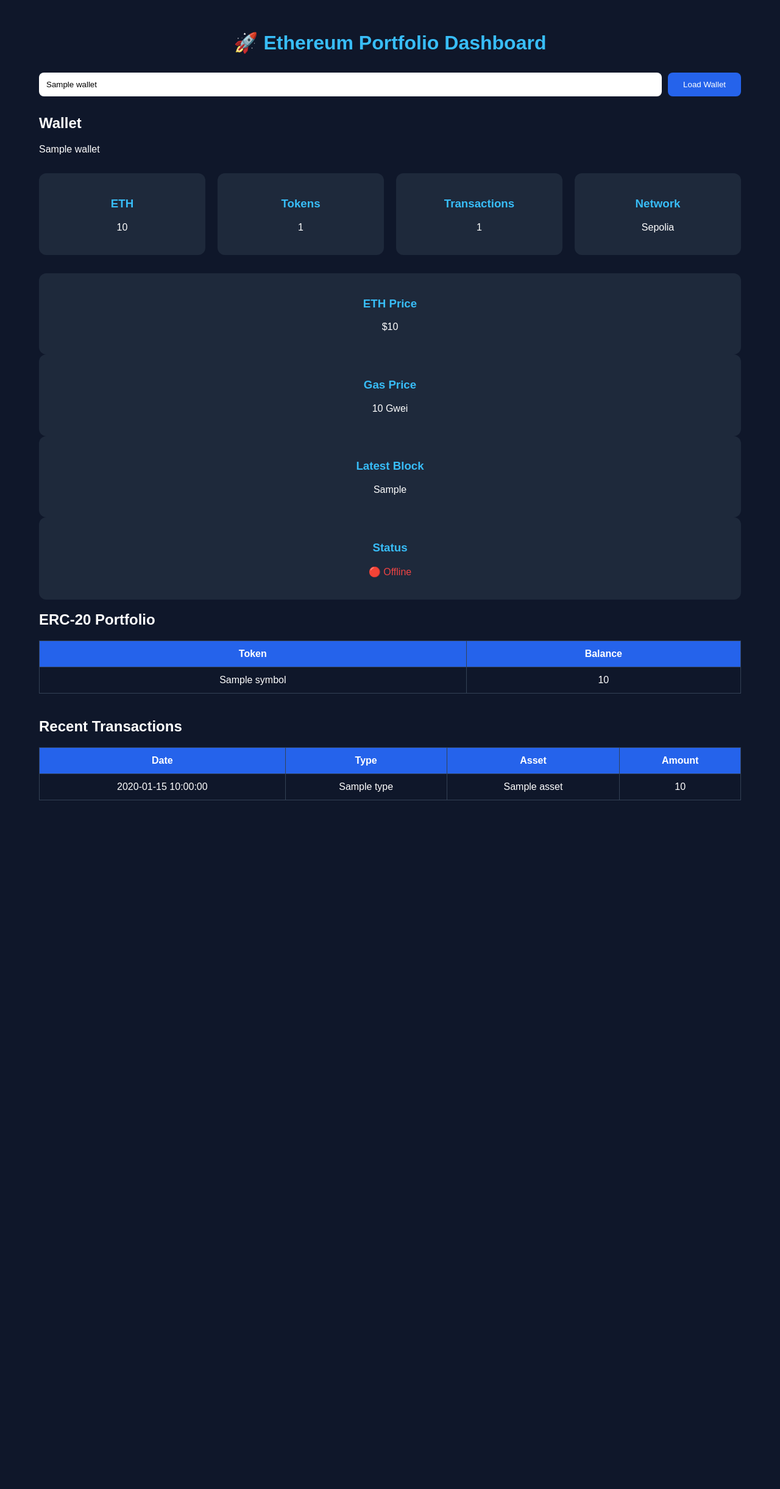
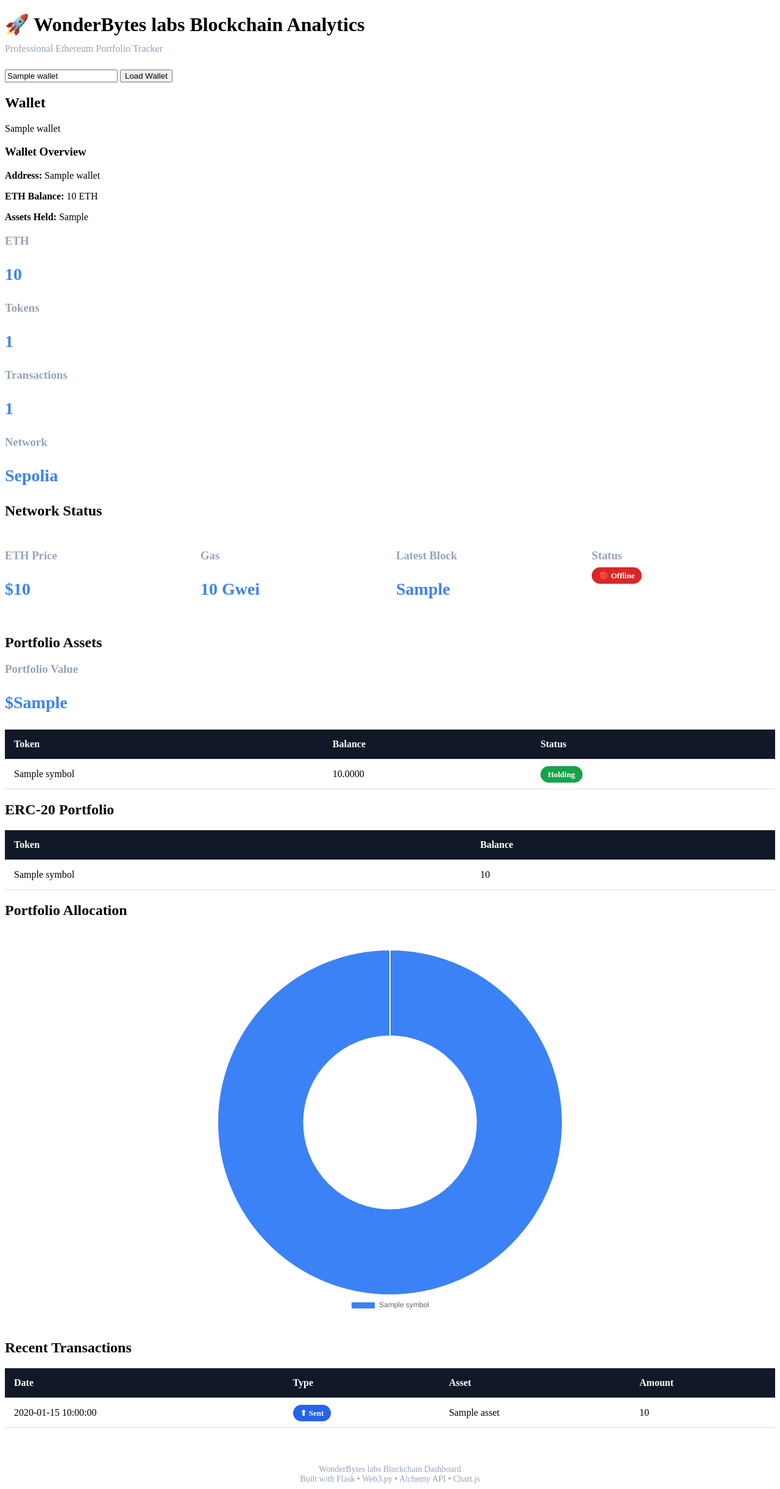
Before and after one commit to kimwelejames/web3-python-blockchain-explorer, a Flask app: template Projects/02_Flask_Blockchain_Dashboard/app/templates/index.html in a window 1280 px wide. Shown: the whole page at 61% size. Before the commit the page ends 1312 px from the top, so only its background shows below. Run offline with Flask 3, Linux system fonts and the light colour scheme; the template is opened without the code that fills it: most values are stand-ins (such as "Sample title", 1, 10 or a date in 2020).

Commit message:
Build live blockchain portfolio dashboard with market data and analytics

```diff
--- a/Projects/02_Flask_Blockchain_Dashboard/app/static/css/style.css
+++ b/Projects/02_Flask_Blockchain_Dashboard/app/static/css/style.css
@@ -1,92 +1,112 @@
-body{
-
-    font-family:Arial,Helvetica,sans-serif;
-    background:#0f172a;
-    color:white;
-    margin:0;
-}
-
-.container{
-
-    width:90%;
-    max-width:1200px;
-    margin:auto;
-    padding:30px;
-}
-
-h1{
-
-    text-align:center;
-    color:#38bdf8;
-}
-
-form{
-
-    display:flex;
-    gap:10px;
-    margin:30px 0;
-}
-
-input{
-
-    flex:1;
-    padding:12px;
-    border-radius:8px;
-    border:none;
-}
-
-button{
-
-    padding:12px 25px;
-    background:#2563eb;
-    color:white;
-    border:none;
-    border-radius:8px;
-    cursor:pointer;
-}
-
-.cards{
-
+.stats-grid{
     display:grid;
-    grid-template-columns:repeat(4,1fr);
+    grid-template-columns:repeat(auto-fit,minmax(220px,1fr));
     gap:20px;
     margin:30px 0;
 }
 
-.card{
+.badge{
+    padding:6px 12px;
+    border-radius:20px;
+    font-size:13px;
+    font-weight:bold;
+}
 
-    background:#1e293b;
-    border-radius:12px;
-    text-align:center;
+.success{
+    background:#16a34a;
+    color:white;
+}
+
+.danger{
+    background:#dc2626;
+    color:white;
+}
+
+.send{
+    background:#2563eb;
+    color:white;
+}
+
+table{
+    width:100%;
+    border-collapse:collapse;
+    margin-top:20px;
+}
+
+th{
+    background:#111827;
+    color:white;
+}
+
+th,td{
+    padding:15px;
+    border-bottom:1px solid #ddd;
+    text-align:left;
+}
+
+
+.chart-container{
+
+    width:600px;
+
+    margin:auto;
+
+    background:white;
+
     padding:20px;
+
+    border-radius:15px;
+
+    margin-top:30px;
+
+}
+
+.subtitle{
+    color:#94a3b8;
+    margin-top:-10px;
+    margin-bottom:25px;
 }
 
 .card h3{
 
-    color:#38bdf8;
+    color:#94a3b8;
+
+    margin-bottom:12px;
+
 }
 
-table{
+.card p{
 
-    width:100%;
-    border-collapse:collapse;
-    margin-bottom:40px;
+    font-size:28px;
+
+    font-weight:bold;
+
+    color:#3b82f6;
+
 }
 
-th{
+.empty{
 
-    background:#2563eb;
+    padding:40px;
+
+    text-align:center;
+
+    color:#94a3b8;
+
+    background:#111827;
+
+    border-radius:15px;
+
 }
 
-td,
-th{
+footer{
 
-    padding:12px;
-    border:1px solid #334155;
+    margin-top:60px;
+
     text-align:center;
+
+    color:#94a3b8;
+
+    font-size:14px;
+
 }
-
-tr:nth-child(even){
-
-    background:#1e293b;
-}
--- a/Projects/02_Flask_Blockchain_Dashboard/app/templates/index.html
+++ b/Projects/02_Flask_Blockchain_Dashboard/app/templates/index.html
@@ -9,13 +9,19 @@
 
     <link rel="stylesheet"
           href="{{ url_for('static', filename='css/style.css') }}">
+
+
+    <script src="https://cdn.jsdelivr.net/npm/chart.js"></script>
+
 </head>
 
 <body>
 
 <div class="container">
 
-    <h1>🚀 Ethereum Portfolio Dashboard</h1>
+   <h1>🚀 WonderBytes labs Blockchain Analytics</h1>
+
+   <p class="subtitle">Professional Ethereum Portfolio Tracker</p>
 
     <form method="POST" class="wallet-form">
 
@@ -39,6 +45,18 @@
     <p class="wallet-address">
         {{ wallet }}
     </p>
+
+    <div class="wallet-info">
+
+    <h3>Wallet Overview</h3>
+
+    <p><strong>Address:</strong> {{ wallet }}</p>
+
+    <p><strong>ETH Balance:</strong> {{ eth_balance }} ETH</p>
+
+    <p><strong>Assets Held:</strong> {{ active_tokens }}</p>
+
+</div>
 
     <!-- SUMMARY CARDS -->
 
@@ -66,7 +84,7 @@
 
     </div>
 
-    <!-- NETWORK STATS -->
+    <h2>Network Status</h2>
 
 <div class="stats-grid">
 
@@ -76,7 +94,7 @@
     </div>
 
     <div class="card">
-            <h3>Gas Price</h3>
+        <h3>Gas</h3>
         <p>{{ gas_price }} Gwei</p>
     </div>
 
@@ -89,14 +107,63 @@
         <h3>Status</h3>
 
         {% if status == "Connected" %}
-                <p style="color:#22c55e;">🟢 Connected</p>
+        <span class="badge success">🟢 Connected</span>
         {% else %}
-                <p style="color:#ef4444;">🔴 Offline</p>
+        <span class="badge danger">🔴 Offline</span>
         {% endif %}
 
     </div>
 
 </div>
+
+
+    <!-- NETWORK STATS -->
+
+    <h2>Portfolio Assets</h2>
+
+<table>
+
+<tr>
+    <th>Token</th>
+    <th>Balance</th>
+    <th>Status</th>
+</tr>
+
+{% for token in portfolio %}
+
+<tr>
+
+<td>{{ token.symbol }}</td>
+
+<td>{{ "%.4f"|format(token.balance) }}</td>
+
+<td>
+
+{% if token.balance > 0 %}
+
+<span class="badge success">Holding</span>
+
+{% else %}
+
+<span class="badge danger">Empty</span>
+
+{% endif %}
+
+</td>
+
+</tr>
+
+{% endfor %}
+
+    <div class="card">
+
+    <h3>Portfolio Value</h3>
+
+    <p>${{ portfolio_value }}</p>
+
+ </div>
+
+</table>
 
     <!-- TOKEN PORTFOLIO -->
 
@@ -128,6 +195,13 @@
 
     </table>
 
+<h2>Portfolio Allocation</h2>
+
+<div class="chart-container">
+
+    <canvas id="portfolioChart"></canvas>
+
+</div>
     <!-- TRANSACTIONS -->
 
     <h2>Recent Transactions</h2>
@@ -151,7 +225,13 @@
 
         <tr>
             <td>{{ tx.time }}</td>
-            <td>{{ tx.type }}</td>
+            <td>
+    {% if tx.type == "Received" %}
+        <span class="badge success">⬇ Received</span>
+    {% else %}
+        <span class="badge send">⬆ Sent</span>
+    {% endif %}
+</td>
             <td>{{ tx.asset }}</td>
             <td>{{ tx.amount }}</td>
         </tr>
@@ -166,5 +246,84 @@
 
 </div>
 
+<script>
+
+const labels = [
+{% for token in portfolio %}
+{% if token.balance > 0 %}
+"{{ token.symbol }}",
+{% endif %}
+{% endfor %}
+];
+
+const balances = [
+{% for token in portfolio %}
+{% if token.balance > 0 %}
+{{ token.balance }},
+{% endif %}
+{% endfor %}
+];
+
+const ctx = document.getElementById("portfolioChart");
+
+new Chart(ctx, {
+
+    type: "doughnut",
+
+    data: {
+
+        labels: labels,
+
+        datasets: [{
+
+            data: balances,
+
+            backgroundColor: [
+
+                "#3b82f6",
+                "#10b981",
+                "#f59e0b",
+                "#ef4444",
+                "#8b5cf6",
+                "#06b6d4",
+                "#f97316"
+
+            ]
+
+        }]
+
+    },
+
+    options: {
+
+        responsive: true,
+
+        plugins: {
+
+            legend: {
+
+                position: "bottom"
+
+            }
+
+        }
+
+    }
+
+});
+
+</script>
+
 </body>
+
+<footer>
+
+WonderBytes labs Blockchain Dashboard
+
+<br>
+
+Built with Flask • Web3.py • Alchemy API • Chart.js
+
+</footer>
+
 </html>
```
Also changed, not shown: Projects/02_Flask_Blockchain_Dashboard/app/portfolio.py (added, +26 -0 lines), Projects/02_Flask_Blockchain_Dashboard/app/routes.py (+24 -7 lines). Lines whose indentation alone changed are shown as unchanged.
